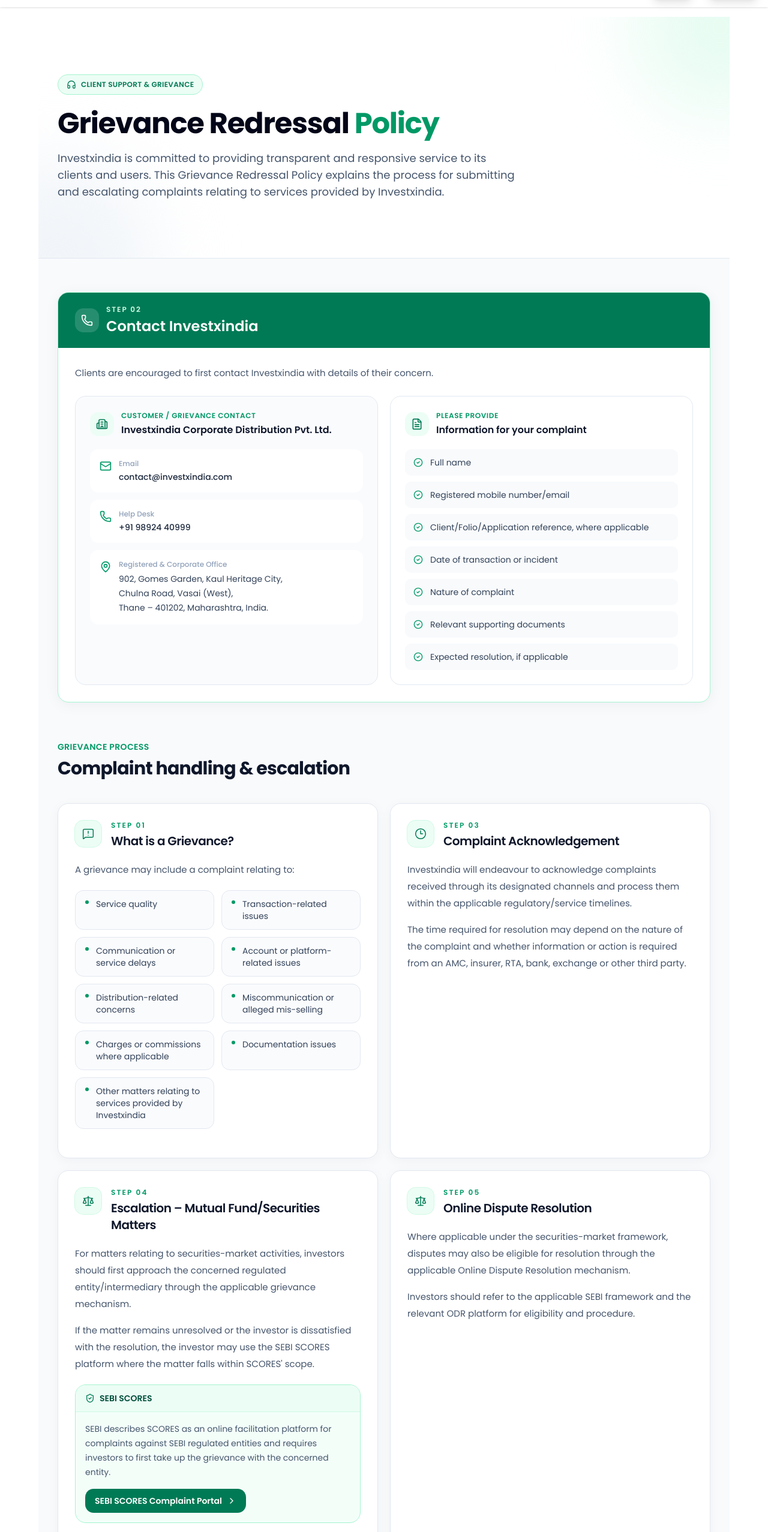
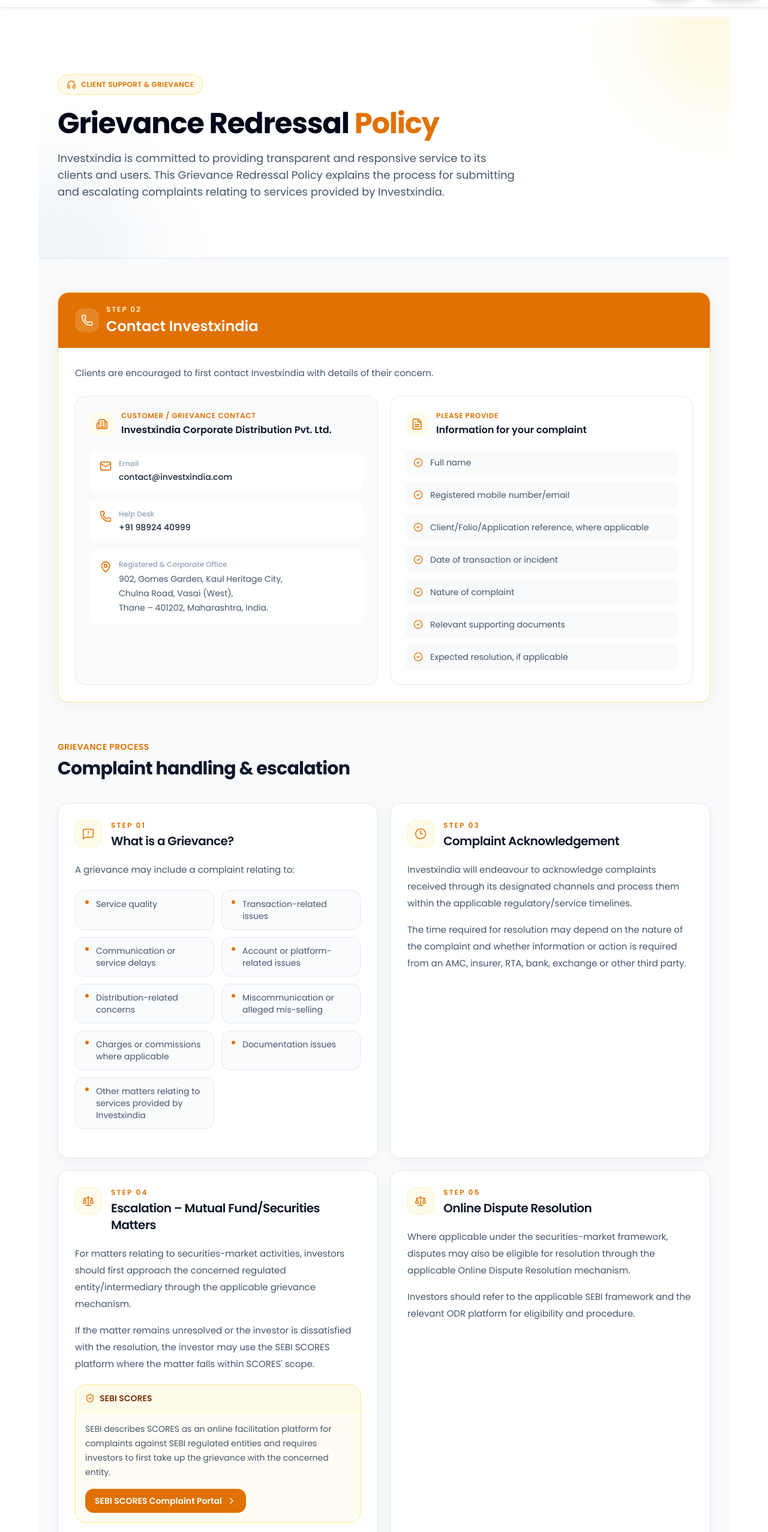
Before and after one commit to NileshMourya/investxindia, a Next.js app: page /grievance in a window 1280 px wide. Shown: the part 52-2606 px from the top of the page at 60% size. Built offline with nearby package versions, Linux system fonts and the light colour scheme.

Commit message:
WEBSITE UPDATED 2.2

```diff
--- a/app/Services/SIP_SWP_STP/page.tsx
+++ b/app/Services/SIP_SWP_STP/page.tsx
@@ -239,7 +239,7 @@ const ServicesSection = () => {
           {/* Sub Heading */}
           <div className="mb-8 flex items-center gap-2 text-blue-700 dark:text-blue-400 font-semibold">
             <ArrowUpRight className="w-5 h-5" />
-            SIP (Systematic Investment Plan)
+            SWP (Systematic Withdrawal Plan)
           </div>
 
           {/* Cards */}
--- a/app/grievance/page.jsx
+++ b/app/grievance/page.jsx
@@ -328,9 +328,9 @@ function RiskList({ items }) {
       {items.map((item) => (
         <li
           key={item}
-          className="flex items-start gap-3 rounded-xl border border-slate-200 bg-slate-50/70 px-4 py-3 text-sm text-slate-700"
+          className="flex items-start gap-3 rounded-xl border border-slate-200 bg-slate-50/70 px-4 py-3 text-sm text-slate-600"
         >
-          <span className="mt-1 flex h-1.5 w-1.5 shrink-0 rounded-full bg-emerald-600" />
+          <span className="mt-1 flex h-1.5 w-1.5 shrink-0 rounded-full bg-amber-600" />
           <span>{item}</span>
         </li>
       ))}
@@ -342,7 +342,7 @@ function ContactItem({ icon: Icon, label, value }) {
   return (
     <div className="rounded-xl border border-slate-200 bg-white p-4">
       <div className="flex items-center gap-2 text-xs font-semibold uppercase tracking-wider text-slate-400">
-        <Icon className="h-4 w-4 text-emerald-600" />
+        <Icon className="h-4 w-4 text-amber-600" />
         {label}
       </div>
 
@@ -355,11 +355,11 @@ function ContactItem({ icon: Icon, label, value }) {
 
 function InfoBox({ title, children }) {
   return (
-    <div className="my-5 overflow-hidden rounded-2xl border border-emerald-200 bg-emerald-50/60">
-      <div className="flex items-center gap-2 border-b border-emerald-100 bg-emerald-50 px-4 py-3">
-        <ShieldCheck className="h-4 w-4 text-emerald-700" />
+    <div className="my-5 overflow-hidden rounded-2xl border border-amber-200 bg-amber-50/60">
+      <div className="flex items-center gap-2 border-b border-amber-100 bg-amber-50 px-4 py-3">
+        <ShieldCheck className="h-4 w-4 text-amber-600" />
 
-        <span className="text-sm font-semibold text-emerald-900">{title}</span>
+        <span className="text-sm font-semibold text-amber-900">{title}</span>
       </div>
 
       <div className="space-y-4 p-4 text-sm leading-6 text-slate-600">
@@ -385,7 +385,7 @@ function ExternalLinkButton({ href, children }) {
       href={href}
       target="_blank"
       rel="noopener noreferrer"
-      className="inline-flex items-center gap-2 rounded-xl bg-emerald-700 px-4 py-2.5 text-sm font-semibold text-white transition hover:bg-emerald-800"
+      className="inline-flex items-center gap-2 rounded-xl bg-amber-600 px-4 py-2.5 text-sm font-semibold text-white transition hover:bg-amber-800"
     >
       {children}
 
@@ -398,16 +398,16 @@ function GrievanceCard({ section }) {
   const Icon = section.icon;
 
   return (
-    <article className="group relative overflow-hidden rounded-2xl border border-slate-200 bg-white p-5 shadow-[0_4px_20px_rgba(15,23,42,0.04)] transition-all duration-300 hover:-translate-y-0.5 hover:border-emerald-200 hover:shadow-[0_12px_35px_rgba(15,23,42,0.08)] sm:p-6 lg:p-7">
-      <div className="absolute inset-x-0 top-0 h-0.5 bg-gradient-to-r from-emerald-500 via-emerald-400 to-transparent opacity-0 transition-opacity duration-300 group-hover:opacity-100" />
+    <article className="group relative overflow-hidden rounded-2xl border border-slate-200 bg-white p-5 shadow-[0_4px_20px_rgba(15,23,42,0.04)] transition-all duration-300 hover:-translate-y-0.5 hover:border-amber-200 hover:shadow-[0_12px_35px_rgba(15,23,42,0.08)] sm:p-6 lg:p-7">
+      <div className="absolute inset-x-0 top-0 h-0.5 bg-gradient-to-r from-amber-500 via-amber-400 to-transparent opacity-0 transition-opacity duration-300 group-hover:opacity-100" />
 
       <div className="mb-5 flex items-start gap-4">
-        <div className="flex h-11 w-11 shrink-0 items-center justify-center rounded-xl bg-emerald-50 text-emerald-700 ring-1 ring-emerald-100">
+        <div className="flex h-11 w-11 shrink-0 items-center justify-center rounded-xl bg-amber-50 text-amber-600 ring-1 ring-amber-100">
           <Icon className="h-5 w-5" strokeWidth={1.8} />
         </div>
 
         <div className="min-w-0 flex-1">
-          <div className="mb-1 text-xs font-semibold tracking-[0.18em] text-emerald-600">
+          <div className="mb-1 text-xs font-semibold tracking-[0.18em] text-amber-600">
             STEP {section.number}
           </div>
 
@@ -429,19 +429,19 @@ export default function GrievanceRedressalPolicy() {
     <main className="min-h-screen bg-slate-50 text-slate-900">
       {/* Hero */}
       <section className="relative overflow-hidden border-b border-slate-200 bg-white">
-        <div className="absolute -right-32 -top-32 h-72 w-72 rounded-full bg-emerald-100/50 blur-3xl" />
+        <div className="absolute -right-32 -top-32 h-72 w-72 rounded-full bg-amber-100/50 blur-3xl" />
         <div className="absolute -bottom-40 -left-32 h-80 w-80 rounded-full bg-slate-100 blur-3xl" />
 
         <div className="relative mx-auto max-w-7xl px-5 py-14 sm:px-6 sm:py-20 lg:px-8 lg:py-24">
           <div className="max-w-4xl">
-            <div className="mb-6 inline-flex items-center gap-2 rounded-full border border-emerald-200 bg-emerald-50 px-3.5 py-2 text-xs font-semibold tracking-wide text-emerald-700">
+            <div className="mb-6 inline-flex items-center gap-2 rounded-full border border-amber-200 bg-amber-50 px-3.5 py-2 text-xs font-semibold tracking-wide text-amber-600">
               <Headphones className="h-4 w-4" />
               CLIENT SUPPORT & GRIEVANCE
             </div>
 
             <h1 className="max-w-4xl text-3xl font-bold tracking-tight text-slate-950 sm:text-4xl lg:text-5xl">
               Grievance Redressal
-              <span className="text-emerald-600"> Policy</span>
+              <span className="text-amber-600"> Policy</span>
             </h1>
 
             <p className="mt-5 max-w-3xl text-base leading-7 text-slate-600 sm:text-lg">
@@ -456,15 +456,15 @@ export default function GrievanceRedressalPolicy() {
 
       {/* Contact / Step 1 */}
       <section className="mx-auto max-w-7xl px-5 pt-10 sm:px-6 sm:pt-14 lg:px-8">
-        <div className="overflow-hidden rounded-2xl border border-emerald-200 bg-white shadow-[0_4px_25px_rgba(15,23,42,0.05)]">
-          <div className="bg-emerald-700 px-5 py-5 sm:px-7">
+        <div className="overflow-hidden rounded-2xl border border-amber-200 bg-white shadow-[0_4px_25px_rgba(15,23,42,0.05)]">
+          <div className="bg-amber-600 px-5 py-5 sm:px-7">
             <div className="flex items-center gap-3">
               <div className="flex h-10 w-10 items-center justify-center rounded-xl bg-white/15">
                 <Phone className="h-5 w-5 text-white" />
               </div>
 
               <div>
-                <p className="text-xs font-semibold tracking-[0.16em] text-emerald-100">
+                <p className="text-xs font-semibold tracking-[0.16em] text-amber-100">
                   STEP 02
                 </p>
 
@@ -485,12 +485,12 @@ export default function GrievanceRedressalPolicy() {
               {/* Contact Details */}
               <div className="rounded-2xl border border-slate-200 bg-slate-50/70 p-5 sm:p-6">
                 <div className="mb-5 flex items-center gap-3">
-                  <div className="flex h-10 w-10 items-center justify-center rounded-xl bg-emerald-50 text-emerald-700">
+                  <div className="flex h-10 w-10 items-center justify-center rounded-xl bg-amber-50 text-amber-600">
                     <Building2 className="h-5 w-5" />
                   </div>
 
                   <div>
-                    <p className="text-xs font-semibold uppercase tracking-wider text-emerald-600">
+                    <p className="text-xs font-semibold uppercase tracking-wider text-amber-600">
                       Customer / Grievance Contact
                     </p>
 
@@ -503,9 +503,9 @@ export default function GrievanceRedressalPolicy() {
                 <div className="space-y-3">
                   <a
                     href="mailto:contact@investxindia.com"
-                    className="flex items-start gap-3 rounded-xl bg-white p-4 transition hover:ring-1 hover:ring-emerald-200"
+                    className="flex items-start gap-3 rounded-xl bg-white p-4 transition hover:ring-1 hover:ring-amber-200"
                   >
-                    <Mail className="mt-0.5 h-5 w-5 shrink-0 text-emerald-600" />
+                    <Mail className="mt-0.5 h-5 w-5 shrink-0 text-amber-600" />
 
                     <div>
                       <p className="text-xs font-medium text-slate-400">
@@ -520,9 +520,9 @@ export default function GrievanceRedressalPolicy() {
 
                   <a
                     href="tel:+919892440999"
-                    className="flex items-start gap-3 rounded-xl bg-white p-4 transition hover:ring-1 hover:ring-emerald-200"
+                    className="flex items-start gap-3 rounded-xl bg-white p-4 transition hover:ring-1 hover:ring-amber-200"
                   >
-                    <Phone className="mt-0.5 h-5 w-5 shrink-0 text-emerald-600" />
+                    <Phone className="mt-0.5 h-5 w-5 shrink-0 text-amber-600" />
 
                     <div>
                       <p className="text-xs font-medium text-slate-400">
@@ -536,14 +536,14 @@ export default function GrievanceRedressalPolicy() {
                   </a>
 
                   <div className="flex items-start gap-3 rounded-xl bg-white p-4">
-                    <MapPin className="mt-0.5 h-5 w-5 shrink-0 text-emerald-600" />
+                    <MapPin className="mt-0.5 h-5 w-5 shrink-0 text-amber-600" />
 
                     <div>
                       <p className="text-xs font-medium text-slate-400">
                         Registered & Corporate Office
                       </p>
 
-                      <p className="mt-1 text-sm leading-6 text-slate-700">
+                      <p className="mt-1 text-sm leading-6 text-slate-600">
                         902, Gomes Garden, Kaul Heritage City,
                         <br />
                         Chulna Road, Vasai (West),
@@ -558,12 +558,12 @@ export default function GrievanceRedressalPolicy() {
               {/* Required Information */}
               <div className="rounded-2xl border border-slate-200 bg-white p-5 sm:p-6">
                 <div className="mb-5 flex items-center gap-3">
-                  <div className="flex h-10 w-10 items-center justify-center rounded-xl bg-emerald-50 text-emerald-700">
+                  <div className="flex h-10 w-10 items-center justify-center rounded-xl bg-amber-50 text-amber-600">
                     <FileText className="h-5 w-5" />
                   </div>
 
                   <div>
-                    <p className="text-xs font-semibold uppercase tracking-wider text-emerald-600">
+                    <p className="text-xs font-semibold uppercase tracking-wider text-amber-600">
                       Please Provide
                     </p>
 
@@ -585,9 +585,9 @@ export default function GrievanceRedressalPolicy() {
                   ].map((item) => (
                     <div
                       key={item}
-                      className="flex items-start gap-3 rounded-lg bg-slate-50 px-3.5 py-3 text-sm text-slate-700"
+                      className="flex items-start gap-3 rounded-lg bg-slate-50 px-3.5 py-3 text-sm text-slate-600"
                     >
-                      <CheckCircle2 className="mt-0.5 h-4 w-4 shrink-0 text-emerald-600" />
+                      <CheckCircle2 className="mt-0.5 h-4 w-4 shrink-0 text-amber-600" />
                       <span>{item}</span>
                     </div>
                   ))}
@@ -601,7 +601,7 @@ export default function GrievanceRedressalPolicy() {
       {/* Remaining Sections */}
       <section className="mx-auto max-w-7xl px-5 py-10 sm:px-6 sm:py-14 lg:px-8 lg:py-16">
         <div className="mb-8 sm:mb-10">
-          <p className="text-sm font-semibold tracking-wide text-emerald-600">
+          <p className="text-sm font-semibold tracking-wide text-amber-600">
             GRIEVANCE PROCESS
           </p>
 
@@ -619,7 +619,7 @@ export default function GrievanceRedressalPolicy() {
         {/* Final Security Notice */}
         <div className="mt-8 overflow-hidden rounded-2xl border border-slate-200 bg-slate-900 p-5 text-white sm:p-7">
           <div className="flex flex-col gap-5 sm:flex-row sm:items-start">
-            <div className="flex h-11 w-11 shrink-0 items-center justify-center rounded-xl bg-emerald-500/15 text-emerald-400">
+            <div className="flex h-11 w-11 shrink-0 items-center justify-center rounded-xl bg-amber-500/15 text-amber-400">
               <LockKeyhole className="h-5 w-5" />
             </div>
 
@@ -640,7 +640,7 @@ export default function GrievanceRedressalPolicy() {
         {/* Company Footer Note */}
         <div className="mt-6 flex flex-col gap-3 rounded-2xl border border-slate-200 bg-white p-5 text-sm text-slate-500 sm:flex-row sm:items-center sm:justify-between sm:px-6">
           <div className="flex items-center gap-2">
-            <UserRound className="h-4 w-4 text-emerald-600" />
+            <UserRound className="h-4 w-4 text-amber-600" />
             <span>Investxindia Corporate Distribution Pvt. Ltd.</span>
           </div>
 
```
Also changed, not shown: app/CodeofConduct/page.jsx (+38 -47 lines), app/CommissionDisclosures/page.jsx (+14 -35 lines), components/Footer.tsx (+12 -21 lines).
